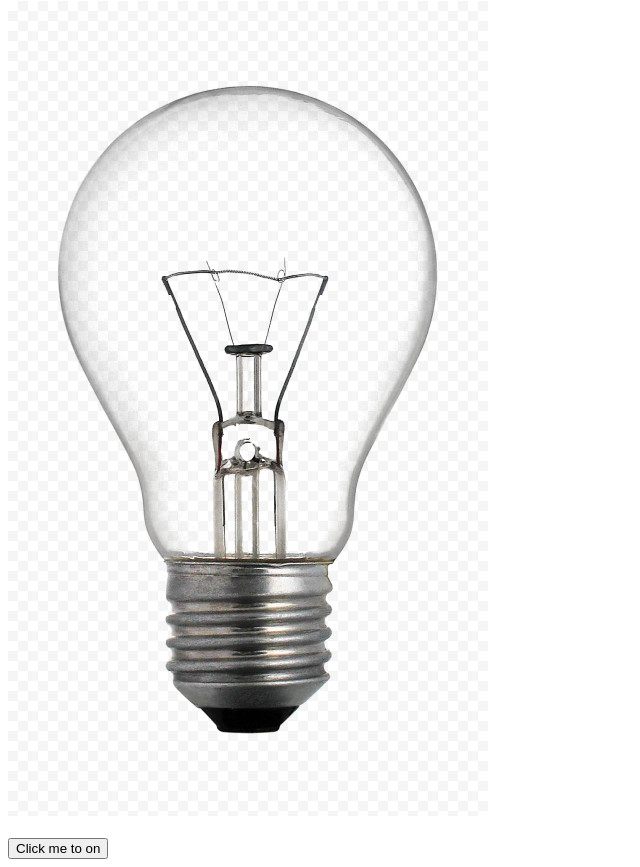
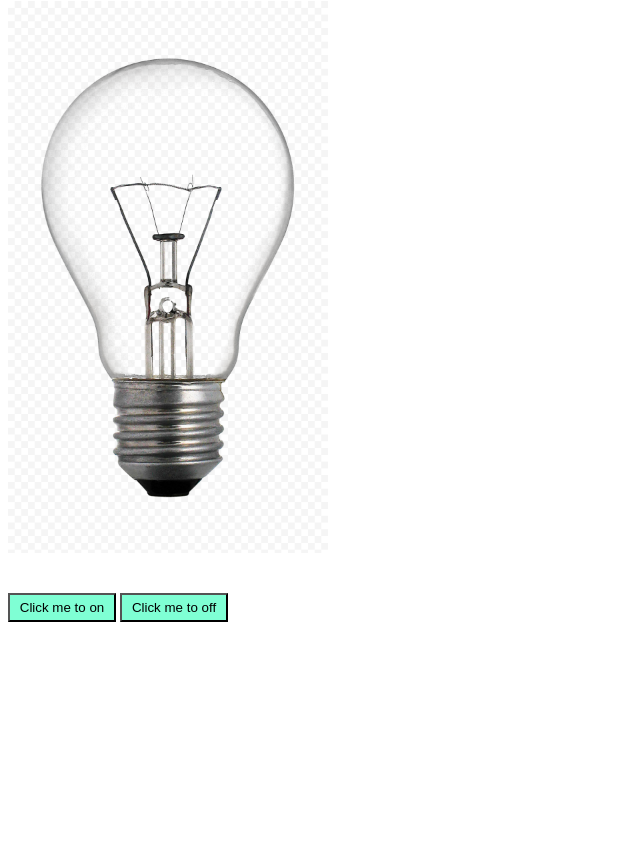
Before and after one commit to guru32/bulb-project, a plain HTML site: page index.html in a window 1280 px wide. Shown: the part 79-946 px from the top of the page, without its empty margins (0-640 px from the left). After the commit the page ends 800 px from the top, so only its background shows below. Drawn offline with Linux system fonts and the light colour scheme.

Commit message:
Update index.html
Added off button

```diff
--- a/index.html
+++ b/index.html
@@ -4,27 +4,40 @@
     <meta charset="UTF-8">
     <meta name="viewport" content="width=device-width, initial-scale=1.0">
     <title>Document</title>
+    <style>
+        #off{
+        height: 552px;
+        width: 320px;
+        }
+    </style>
 </head>
 <body >
-    <div >
+    <div style="height: auto;">
     <h1>Bulb project</h1>
     <img src="bulboff.png" alt="off" id="off" ><br>
     <img src="bulbon.png" alt="on" id="on" style="display: none;"><br>
-    <button onclick="bulb()" ondblclick="">Click me to on</button>
+    <h3 style="color: red; display:none;" id="p">Great! You have done</h3>
+    <br>
+    <button onclick="bulb()" style="height: 29px; width: 108px; background-color: aquamarine;" >Click me to on</button> <button onclick="bulb2()"style="height: 29px; width: 108px; background-color: aquamarine;">Click me to off</button>
 </div>
 </body>
 <script>
     function bulb(){
         var imgage1 = document.getElementById("off");
         var imgage2 = document.getElementById("on");
-        if(imgage1.style.display === "none"){
-            imgage2.style.display = "block";
-        }
+        var p = document.getElementById("p");
+        imgage1.style.display = "none";
+     imgage2.style.display = "block";
 
-        else{
-            imgage1.style.display = "none";
-        }
+     p.style.display = "block";
     }
-
+    function bulb2(){
+        var imgage1 = document.getElementById("off");
+        var imgage2 = document.getElementById("on");
+        var p = document.getElementById("p");
+     imgage1.style.display = "block";
+     imgage2.style.display = "none";
+     p.style.display = "none";
+    }
 </script>
 </html>
```
